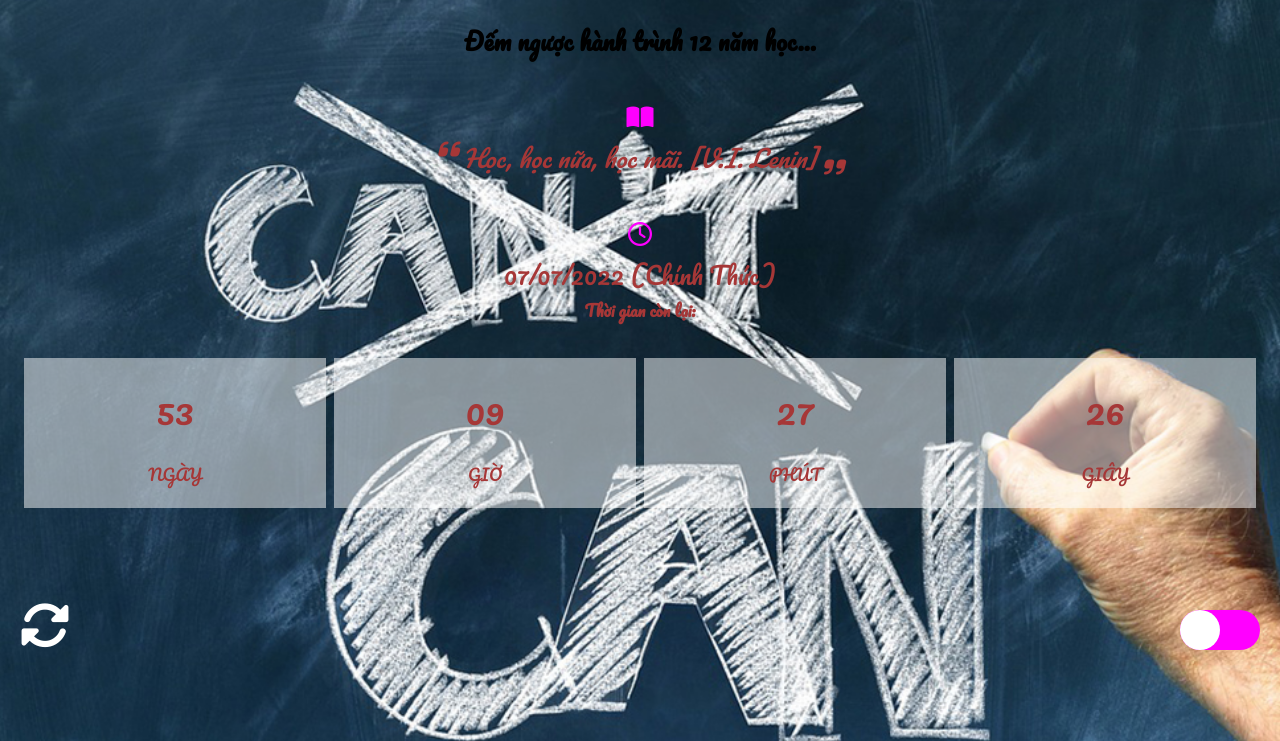
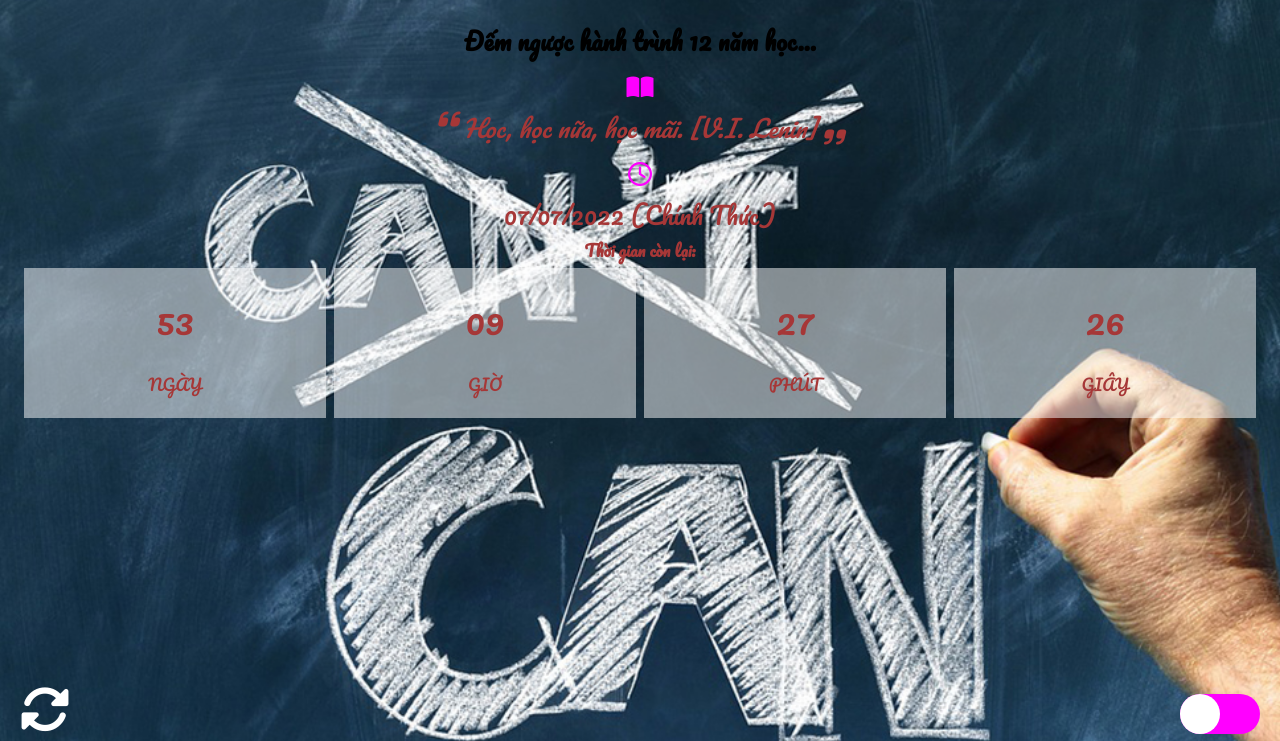
Before and after one commit to tuilahieu/demnguocngaythi, a plain HTML site: page index.html in a window 1280 px wide. Shown: the top 741 px of the page. Drawn offline with Linux system fonts and the light colour scheme.

Commit message:
Update style.css

```diff
--- a/style.css
+++ b/style.css
@@ -65,7 +65,7 @@
     /* background-color: rgba(255, 255, 255, 0.2); */
     border-radius: 5px;
     padding: 3px;
-    margin: 30px 0;
+    /* margin: 30px 0; */
 }
 
 .counter-top {
@@ -77,7 +77,7 @@
     display: flex;
     align-items: center;
     justify-content: center;
-    padding: 30px 0;
+    /* padding: 30px 0; */
 }
 
 .counter-row {
@@ -126,7 +126,7 @@ footer i.fa-heart {
 }
 
 .reload {
-    position: fixed;
+    position: absolute;
     width: 50px;
     height: 50px;
     font-size: 50px;
@@ -134,12 +134,12 @@ footer i.fa-heart {
     display: flex;
     align-items: center;
     left: 20px;
-    bottom: 150px;
+    bottom: 66px;
     transition: 1s ease-in-out;
 }
 
 .theme-mode {
-    position: fixed;
+    position: absolute;
     width: 80px;
     height: 40px;
     background-color: magenta;
@@ -147,7 +147,7 @@ footer i.fa-heart {
     display: flex;
     align-items: center;
     right: 20px;
-    bottom: 150px;
+    bottom: 66px;
 
 }
 
```
